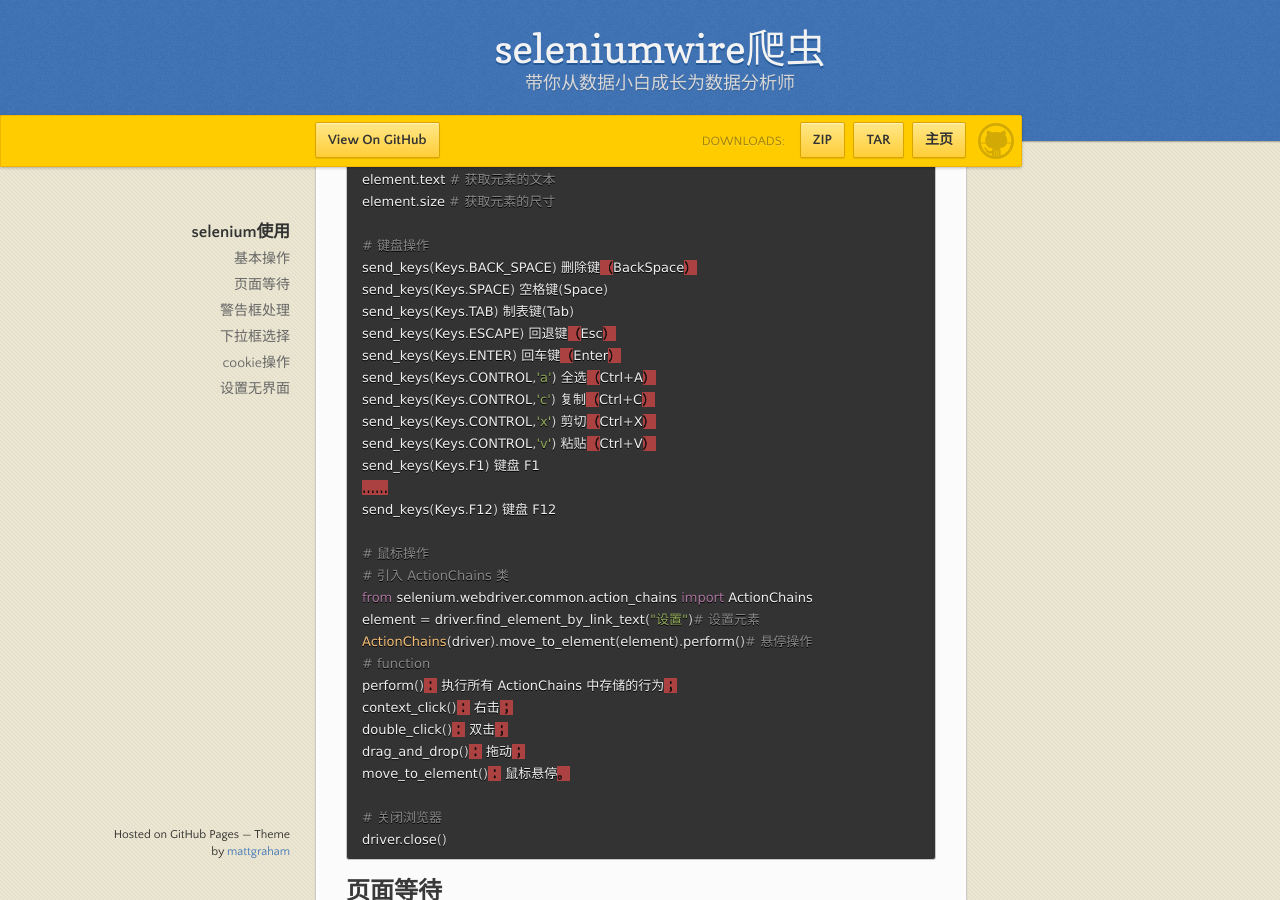
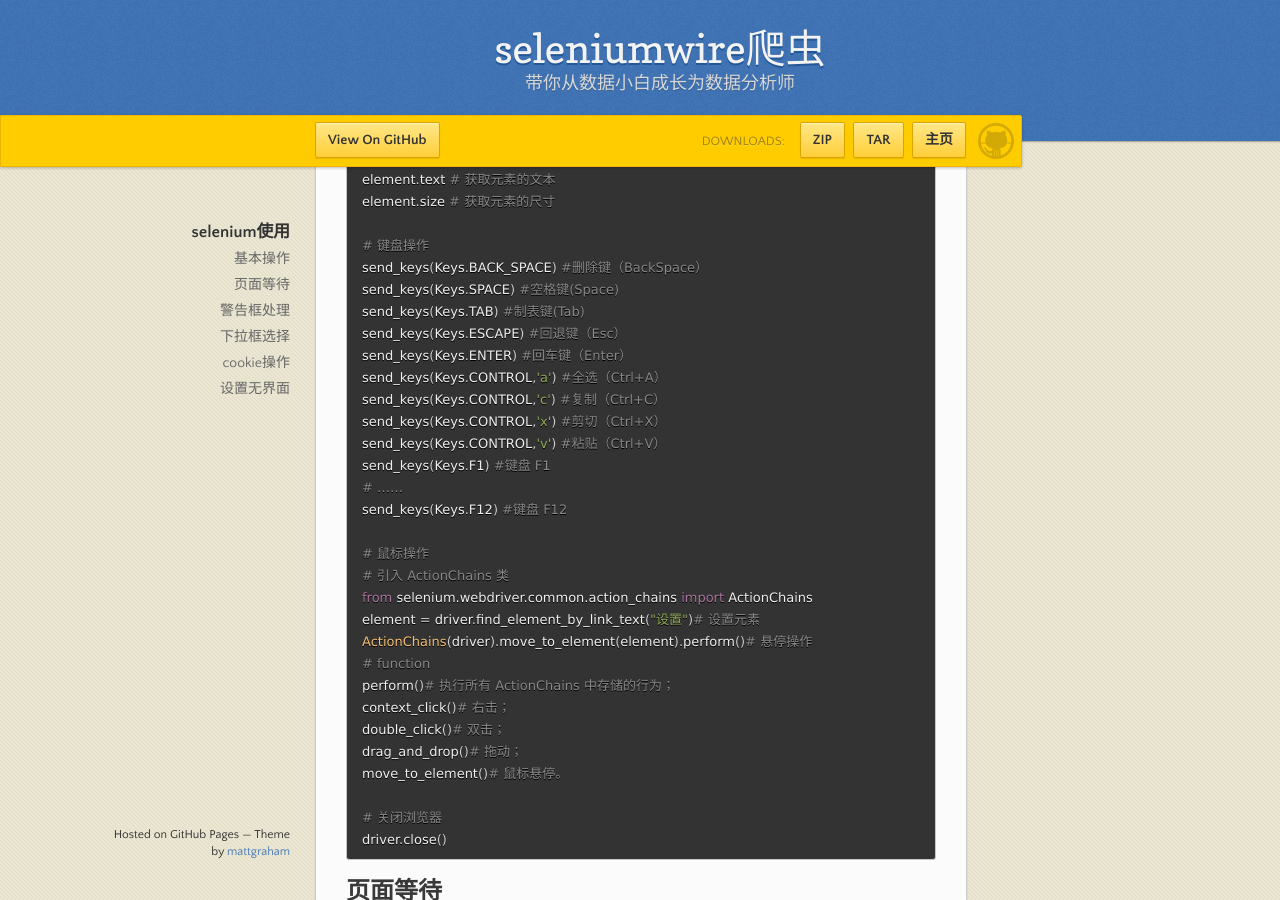
Before and after one commit to analy-liu/analy-liu.github.io, a Jekyll site: the page built from _posts/2022-07-25-Python_Seleniumwire.md, in a window 1280 px wide and 900 px high, scrolled down 1338 px. Built offline with Jekyll 4.4.1, drawn with Linux system fonts in a browser that asks for light colours.

Commit message:
修改格式

```diff
--- a/_posts/2022-07-25-Python_Seleniumwire.md
+++ b/_posts/2022-07-25-Python_Seleniumwire.md
@@ -66,18 +66,18 @@ element.text # 获取元素的文本
 element.size # 获取元素的尺寸
 
 # 键盘操作
-send_keys(Keys.BACK_SPACE) 删除键（BackSpace）
-send_keys(Keys.SPACE) 空格键(Space)
-send_keys(Keys.TAB) 制表键(Tab)
-send_keys(Keys.ESCAPE) 回退键（Esc）
-send_keys(Keys.ENTER) 回车键（Enter）
-send_keys(Keys.CONTROL,'a') 全选（Ctrl+A）
-send_keys(Keys.CONTROL,'c') 复制（Ctrl+C）
-send_keys(Keys.CONTROL,'x') 剪切（Ctrl+X）
-send_keys(Keys.CONTROL,'v') 粘贴（Ctrl+V）
-send_keys(Keys.F1) 键盘 F1
-……
-send_keys(Keys.F12) 键盘 F12
+send_keys(Keys.BACK_SPACE) #删除键（BackSpace）
+send_keys(Keys.SPACE) #空格键(Space)
+send_keys(Keys.TAB) #制表键(Tab)
+send_keys(Keys.ESCAPE) #回退键（Esc）
+send_keys(Keys.ENTER) #回车键（Enter）
+send_keys(Keys.CONTROL,'a') #全选（Ctrl+A）
+send_keys(Keys.CONTROL,'c') #复制（Ctrl+C）
+send_keys(Keys.CONTROL,'x') #剪切（Ctrl+X）
+send_keys(Keys.CONTROL,'v') #粘贴（Ctrl+V）
+send_keys(Keys.F1) #键盘 F1
+# ……
+send_keys(Keys.F12) #键盘 F12
 
 # 鼠标操作
 # 引入 ActionChains 类
@@ -85,11 +85,11 @@ from selenium.webdriver.common.action_chains import ActionChains
 element = driver.find_element_by_link_text("设置")# 设置元素
 ActionChains(driver).move_to_element(element).perform()# 悬停操作
 # function
-perform()： 执行所有 ActionChains 中存储的行为；
-context_click()： 右击；
-double_click()： 双击；
-drag_and_drop()： 拖动；
-move_to_element()： 鼠标悬停。
+perform()# 执行所有 ActionChains 中存储的行为；
+context_click()# 右击；
+double_click()# 双击；
+drag_and_drop()# 拖动；
+move_to_element()# 鼠标悬停。
 
 # 关闭浏览器
 driver.close()
```
